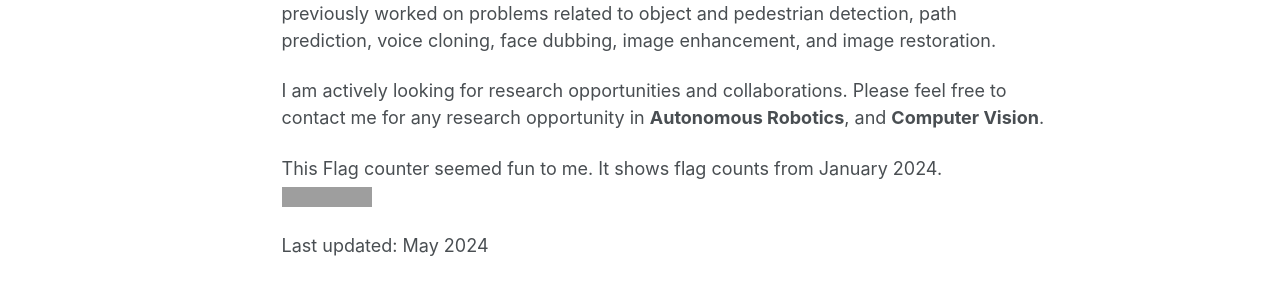
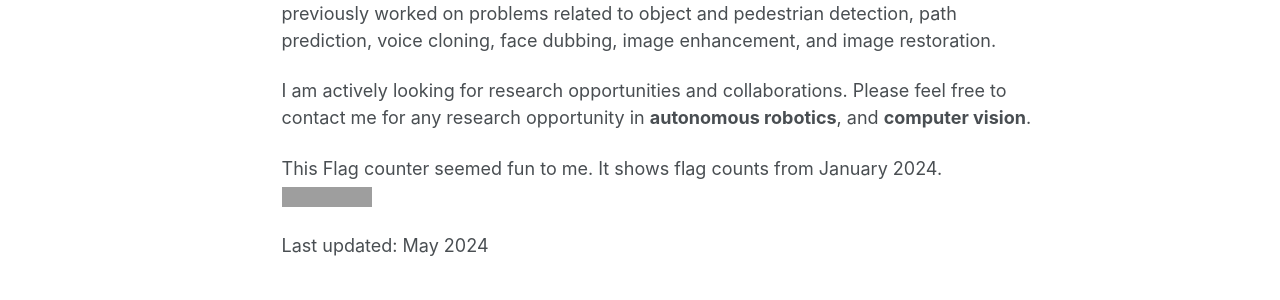
Before and after one commit to jhakrraman/jhakrraman.github.io, a Jekyll site: the page built from _pages/about.md, in a window 1280 px wide and 1378 px high. Shown: the part 697-997 px from the top of the window. Built offline with Jekyll 4.4.1, drawn with Linux system fonts in a browser that asks for light colours; some web fonts are replaced; grey boxes are pictures that could not be loaded.

```diff
--- a/_pages/about.md
+++ b/_pages/about.md
@@ -18,7 +18,7 @@ My research interest is in **Autonomous Robotics**, which are built for interact
 
 To achieve this goal, I am highly passionate about working on problems related to **vision-based autonomous decision-making, multi-sensor integration, manipulation, navigation and path planning, motion control**, and **robot learning and adaptation**. I have previously worked on problems related to object and pedestrian detection, path prediction, voice cloning, face dubbing, image enhancement, and image restoration.
 
-I am actively looking for research opportunities and collaborations. Please feel free to contact me for any research opportunity in **Autonomous Robotics**, and **Computer Vision**.
+I am actively looking for research opportunities and collaborations. Please feel free to contact me for any research opportunity in **autonomous robotics**, and **computer vision**.
 
 This Flag counter seemed fun to me. It shows flag counts from January 2024.
 <a href="https://info.flagcounter.com/FhE2"><img src="https://s01.flagcounter.com/count2/FhE2/bg_FFFFFF/txt_000000/border_CCCCCC/columns_5/maxflags_50/viewers_0/labels_0/pageviews_1/flags_1/percent_0/" alt="Free counters!" border="0"></a>
```
